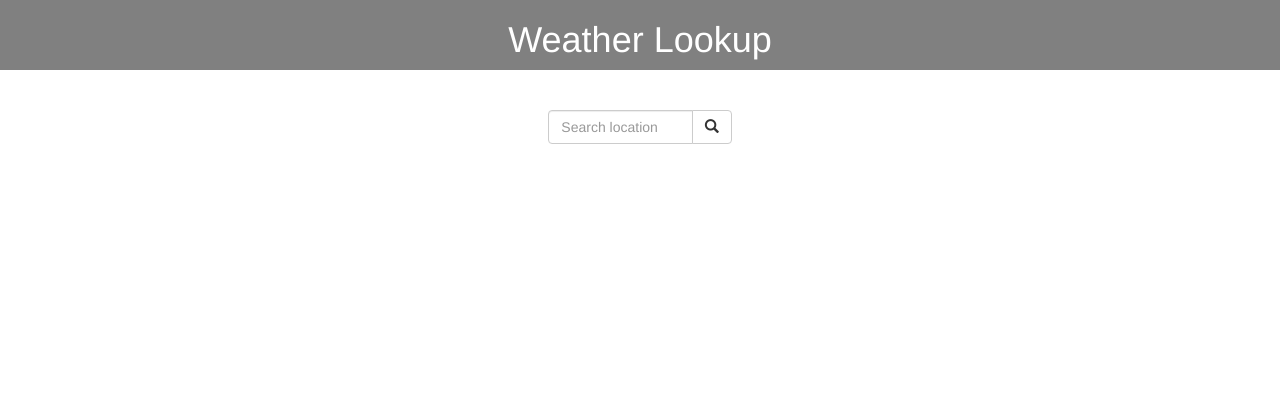
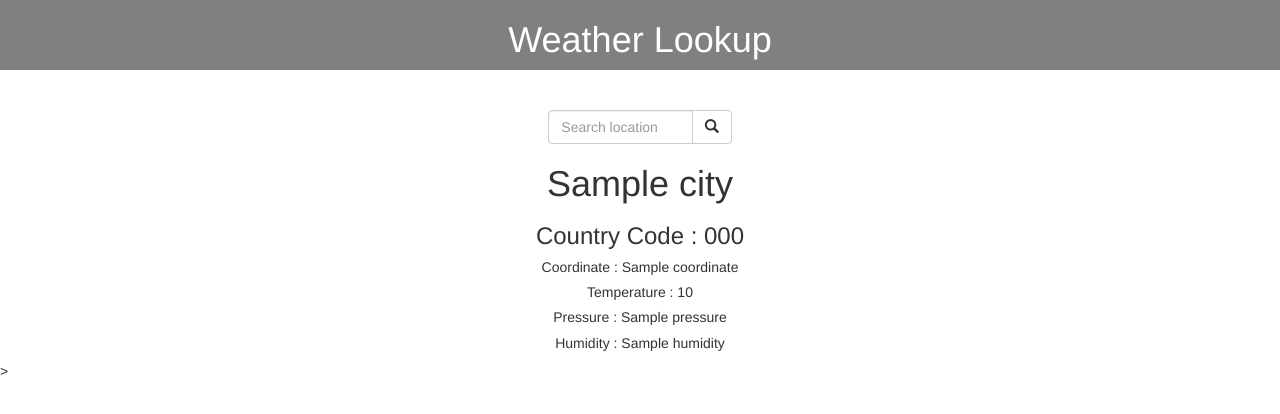
Before and after one commit to redshamn12/JWeather, a Django app: template mainf/templates/index.html in a window 1280 px wide. Shown: the top 414 px of the page. Run offline with Django 4.2, Linux system fonts and the light colour scheme; the template is opened without the code that fills it: most values are stand-ins (such as "Sample title", 1, 10 or a date in 2020); some libraries are stand-ins or nearby versions.

Commit message:
Edit the index

```diff
--- a/mainf/templates/index.html
+++ b/mainf/templates/index.html
@@ -22,7 +22,7 @@
 <head>
   <meta charset="utf-8">
   <title>JWeather</title>
-  <link rel="icon" type="image/x-icon" href="{% static 'assets/favicon.ico' %}" />
+  <link rel="icon" type="image/x-icon" href="{% static 'favicon.ico' %}" />
   <!-- Latest compiled and minified CSS -->
   <link rel="stylesheet" href="https://maxcdn.bootstrapcdn.com/bootstrap/3.4.0/css/bootstrap.min.css">
 </head>
@@ -47,6 +47,16 @@
       </div>
     </form>
   </div>
+  <div class="row">
+    <div class="col-md-6 col-md-offset-3">
+      <h1>{{city}}</h1>
+        <h3>Country Code : {{data.country_code}}</h1>
+        <h5>Coordinate : {{data.coordinate}}</h5>
+        <h5>Temperature : {{data.temp}}</h5>
+        <h5>Pressure : {{data.pressure}} </h5>
+        <h5>Humidity : {{data.humidity}}</h5>
+    </div>
+  </div>>
 <script src="https://code.jquery.com/jquery-3.3.1.slim.min.js" integrity="sha384-q8i/X+965DzO0rT7abK41JStQIAqVgRVzpbzo5smXKp4YfRvH+8abtTE1Pi6jizo" crossorigin="anonymous"></script>
 <script src="https://cdn.jsdelivr.net/npm/popper.js@1.14.7/dist/umd/popper.min.js" integrity="sha384-UO2eT0CpHqdSJQ6hJty5KVphtPhzWj9WO1clHTMGa3JDZwrnQq4sF86dIHNDz0W1" crossorigin="anonymous"></script>
 <script src="https://cdn.jsdelivr.net/npm/bootstrap@4.3.1/dist/js/bootstrap.min.js" integrity="sha384-JjSmVgyd0p3pXB1rRibZUAYoIIy6OrQ6VrjIEaFf/nJGzIxFDsf4x0xIM+B07jRM" crossorigin="anonymous"></script>
```
